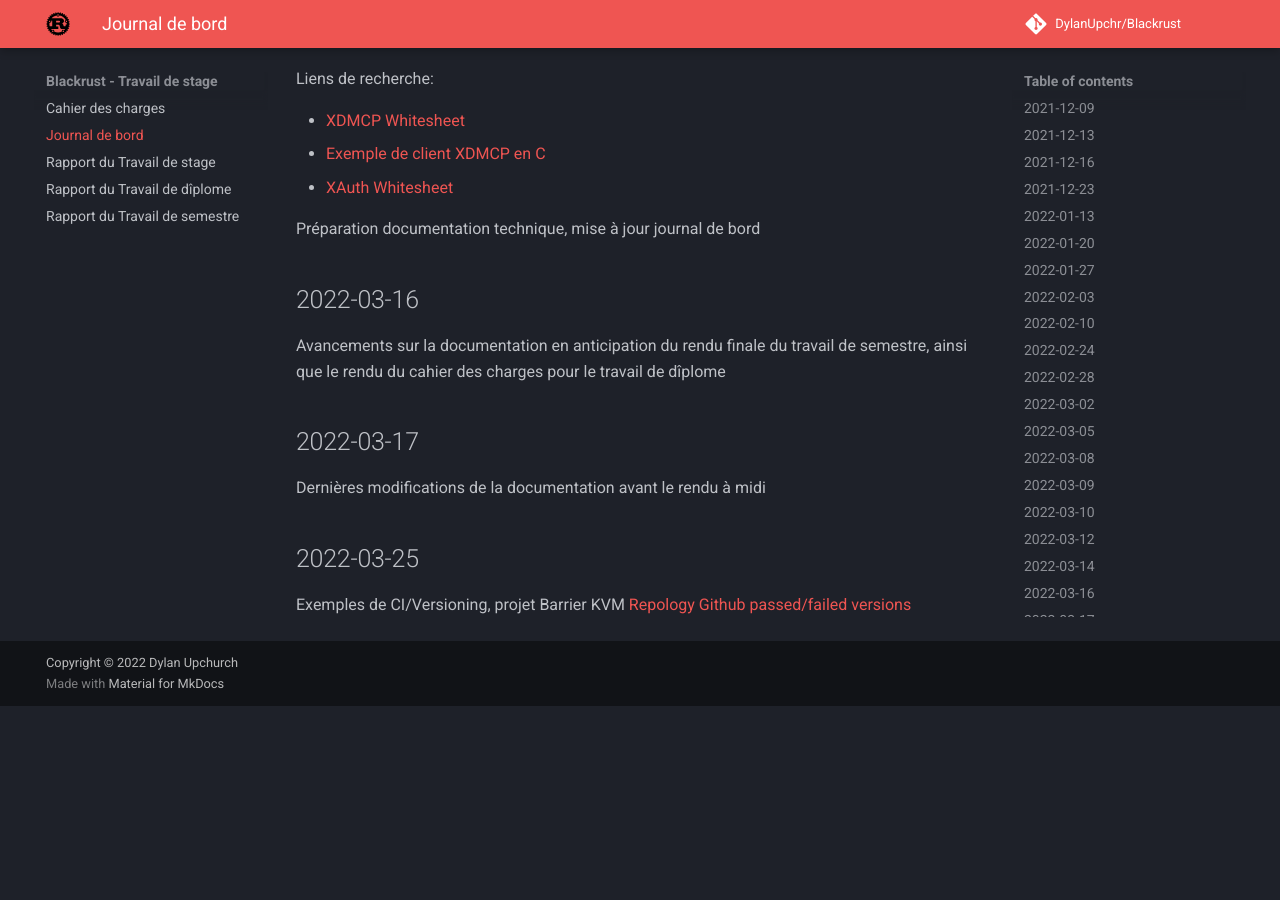
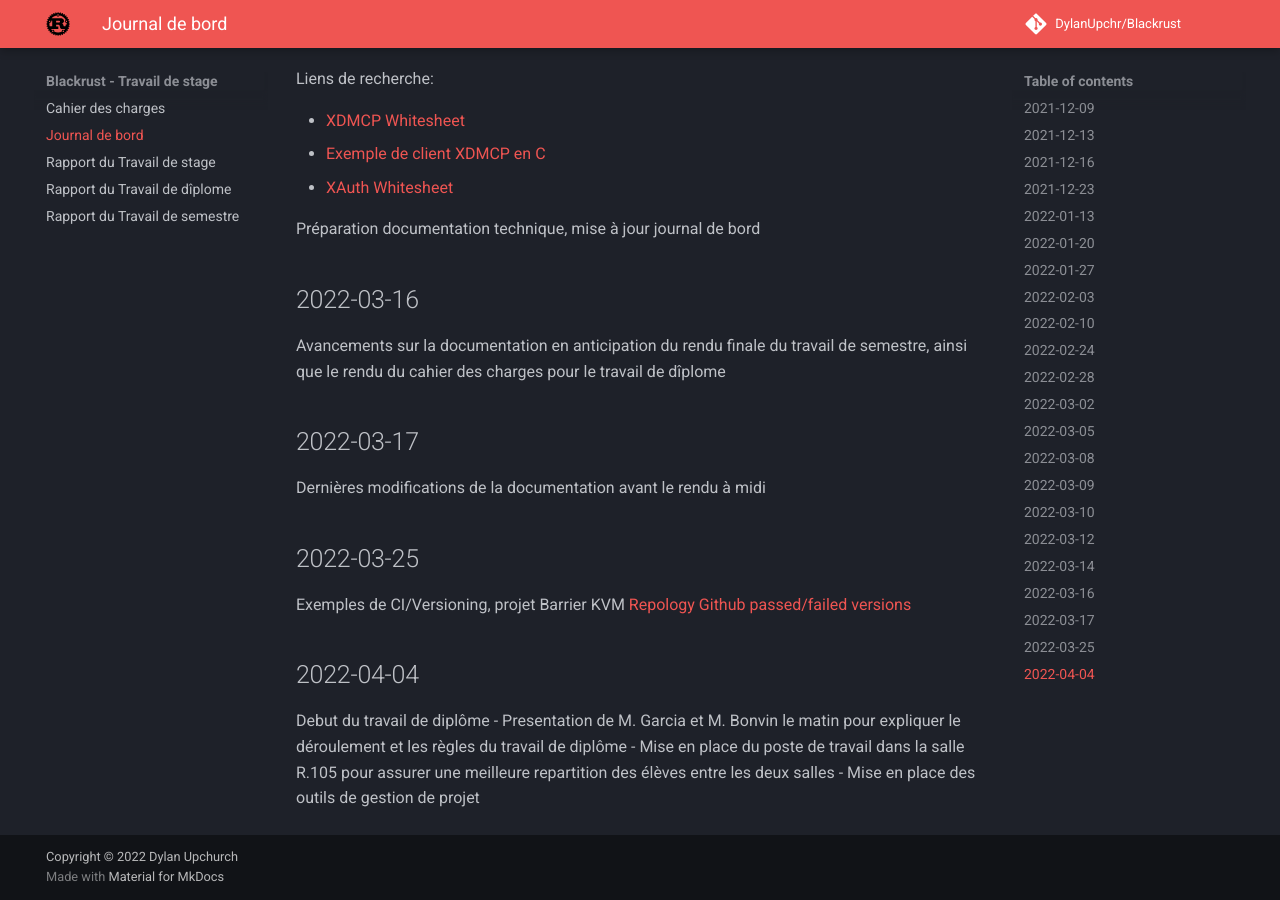
Before and after one commit to DylanUpchr/Blackrust, an MkDocs documentation site: the page built from docs/jdb.md, in a window 1280 px wide and 900 px high, scrolled down 3684 px. Built offline with MkDocs 1.6.1 and Material for MkDocs 9.7.7, drawn with Linux system fonts in a browser that asks for light colours; comment, search, counter and statistics services are not loaded; before the commit the page ends 4390 px from its top, so only the background shows below that.

Commit message:
Updated jdb

```diff
--- a/docs/jdb.md
+++ b/docs/jdb.md
@@ -98,3 +98,9 @@ Dernières modifications de la documentation avant le rendu à midi
 Exemples de CI/Versioning, projet Barrier KVM
 [Repology](https://repology.org/project/barrier/versions)
 [Github passed/failed versions](https://github.com/debauchee/barrier#distro-specific-packages)
+
+## 2022-04-04
+Debut du travail de diplôme
+- Presentation de M. Garcia et M. Bonvin le matin pour expliquer le déroulement et les règles du travail de diplôme
+- Mise en place du poste de travail dans la salle R.105 pour assurer une meilleure repartition des élèves entre les deux salles
+- Mise en place des outils de gestion de projet
```
